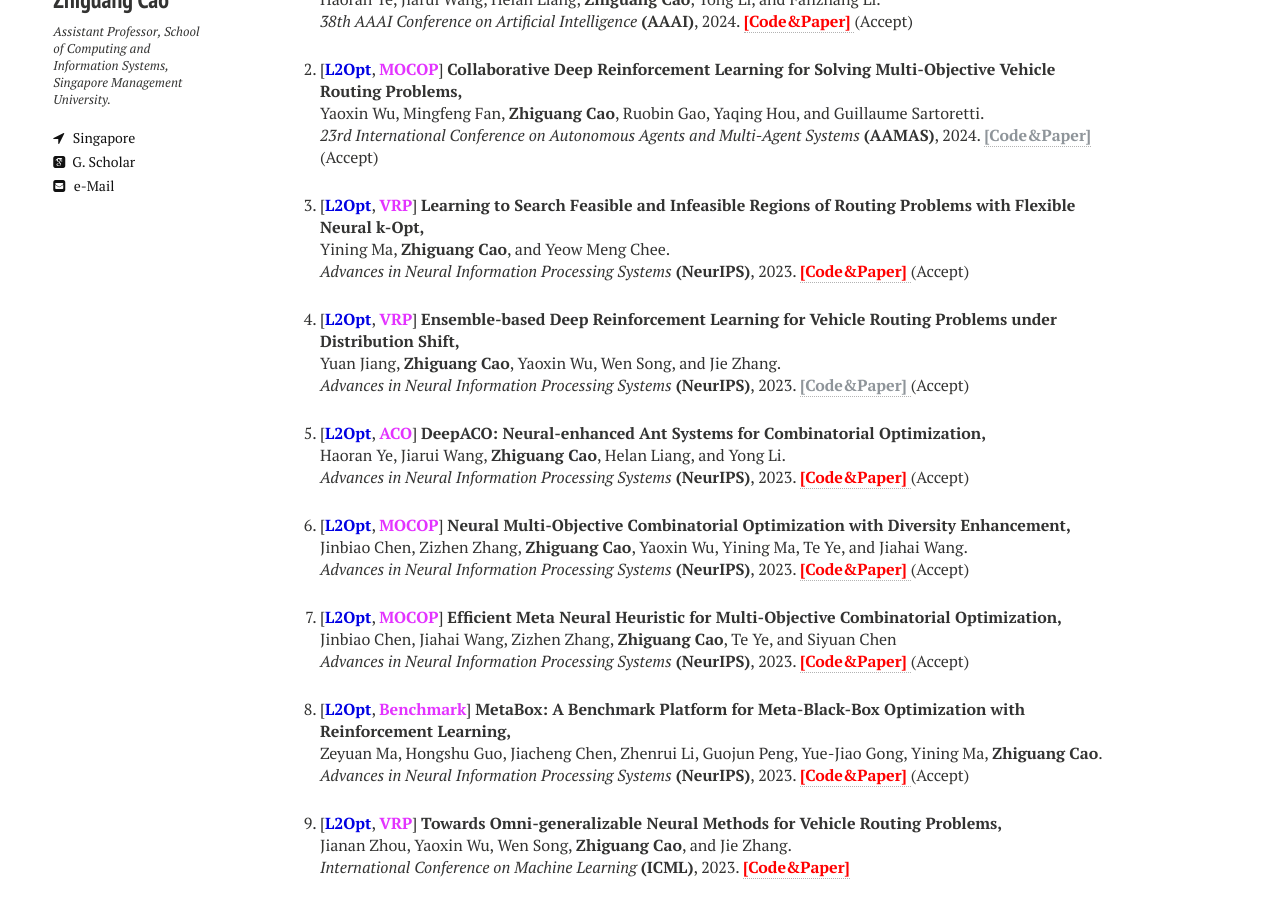
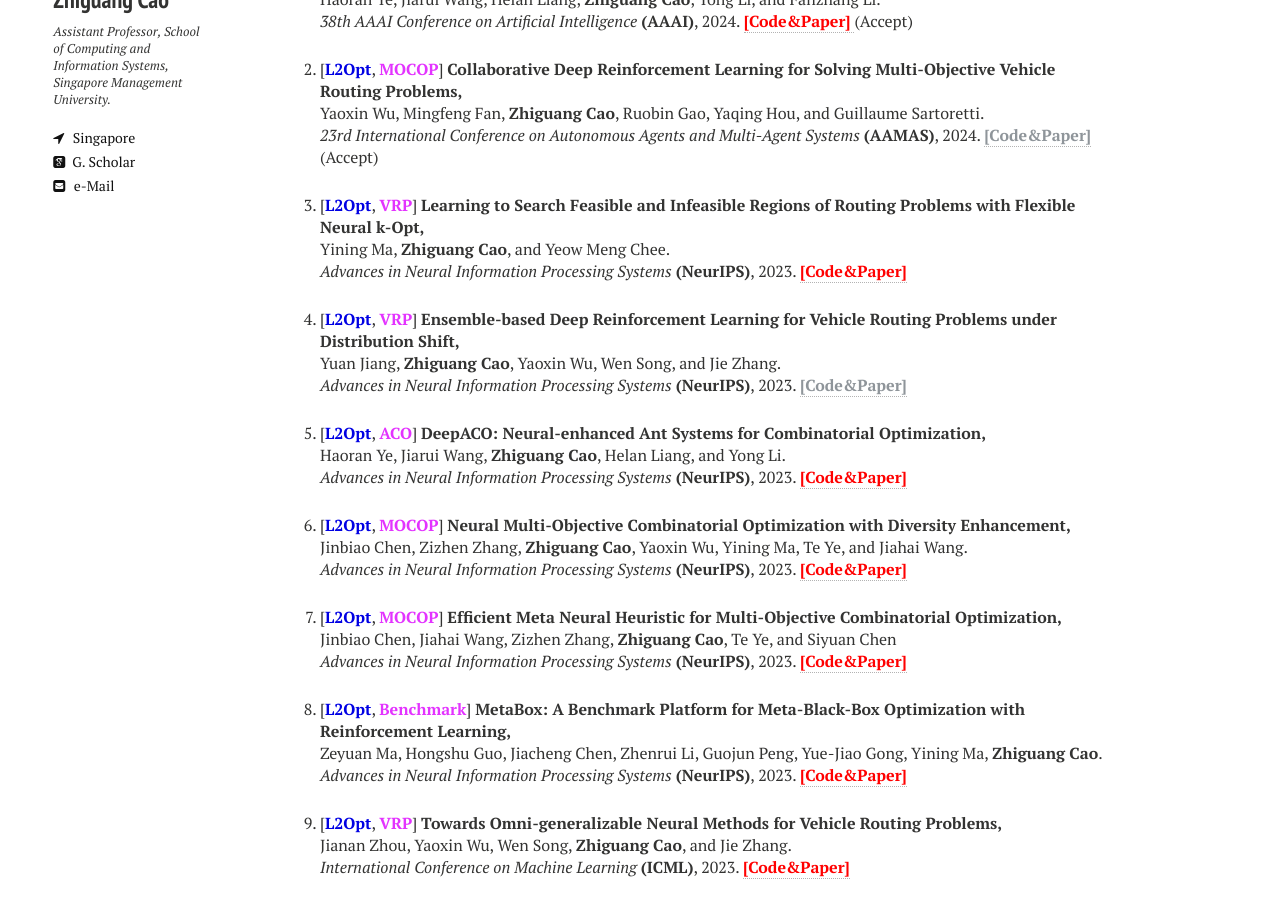
Before and after one commit to zhiguangcaosg/zhiguangcaosg.github.io, a Jekyll site: the page built from publications.md, in a window 1280 px wide and 900 px high, scrolled down 275 px. Built offline with Jekyll 4.4.1, drawn with Linux system fonts in a browser that asks for light colours; nearby versions of some CDN libraries.

Commit message:
Update publications.html

```diff
--- a/_layouts/publications.html
+++ b/_layouts/publications.html
@@ -111,7 +111,7 @@ div.bibtex pre { font-size: 75%; overflow: auto;  width: 100%; padding: 0em 0em;
 <p>
 [<font color="#0000E3"><b>L2Opt</b></font>, <font color="#E333FF"><b>VRP</b></font>] <b>Learning to Search Feasible and Infeasible Regions of Routing Problems with Flexible Neural k-Opt,</b>
 <br> Yining Ma,  <b>Zhiguang Cao</b>, and Yeow Meng Chee.<br>
-<i>Advances in Neural Information Processing Systems</i> <b>(NeurIPS)</b>, 2023. <a href="https://github.com/yining043/NeuOpt" target="_blank"> <font color="#FF0000"><b>[Code&Paper]</b> </font></a> (Accept)
+<i>Advances in Neural Information Processing Systems</i> <b>(NeurIPS)</b>, 2023. <a href="https://github.com/yining043/NeuOpt" target="_blank"> <font color="#FF0000"><b>[Code&Paper]</b> </font></a>
 </p>
 </li>
 
@@ -119,7 +119,7 @@ div.bibtex pre { font-size: 75%; overflow: auto;  width: 100%; padding: 0em 0em;
 <p>
 [<font color="#0000E3"><b>L2Opt</b></font>, <font color="#E333FF"><b>VRP</b></font>] <b>Ensemble-based Deep Reinforcement Learning for Vehicle Routing Problems under Distribution Shift,</b>
 <br> Yuan Jiang,  <b>Zhiguang Cao</b>, Yaoxin Wu, Wen Song, and Jie Zhang.<br>
-<i>Advances in Neural Information Processing Systems</i> <b>(NeurIPS)</b>, 2023. <a href="https://zhiguangcaosg.github.io/publications/"> <font color="#8F959A"><b>[Code&Paper]</b> </font></a> (Accept)
+<i>Advances in Neural Information Processing Systems</i> <b>(NeurIPS)</b>, 2023. <a href="https://zhiguangcaosg.github.io/publications/"> <font color="#8F959A"><b>[Code&Paper]</b> </font></a>
 </p>
 </li>
 
@@ -127,7 +127,7 @@ div.bibtex pre { font-size: 75%; overflow: auto;  width: 100%; padding: 0em 0em;
 <p>
 [<font color="#0000E3"><b>L2Opt</b></font>, <font color="#E333FF"><b>ACO</b></font>] <b>DeepACO: Neural-enhanced Ant Systems for Combinatorial Optimization,</b>
 <br> Haoran Ye, Jiarui Wang, <b>Zhiguang Cao</b>, Helan Liang, and Yong Li.<br>
-<i>Advances in Neural Information Processing Systems</i> <b>(NeurIPS)</b>, 2023. <a href="https://github.com/henry-yeh/DeepACO" target="_blank"> <font color="#FF0000"><b>[Code&Paper]</b> </font></a> (Accept)
+<i>Advances in Neural Information Processing Systems</i> <b>(NeurIPS)</b>, 2023. <a href="https://github.com/henry-yeh/DeepACO" target="_blank"> <font color="#FF0000"><b>[Code&Paper]</b> </font></a>
 </p>
 </li>
 
@@ -135,7 +135,7 @@ div.bibtex pre { font-size: 75%; overflow: auto;  width: 100%; padding: 0em 0em;
 <p>
 [<font color="#0000E3"><b>L2Opt</b></font>, <font color="#E333FF"><b>MOCOP</b></font>] <b>Neural Multi-Objective Combinatorial Optimization with Diversity Enhancement,</b>
 <br> Jinbiao Chen, Zizhen Zhang, <b>Zhiguang Cao</b>, Yaoxin Wu, Yining Ma, Te Ye, and Jiahai Wang.<br>
-<i>Advances in Neural Information Processing Systems</i> <b>(NeurIPS)</b>, 2023. <a href="https://github.com/bill-cjb/NHDE" target="_blank"> <font color="#FF0000"><b>[Code&Paper]</b> </font></a> (Accept)
+<i>Advances in Neural Information Processing Systems</i> <b>(NeurIPS)</b>, 2023. <a href="https://github.com/bill-cjb/NHDE" target="_blank"> <font color="#FF0000"><b>[Code&Paper]</b> </font></a>
 </p>
 </li>
 
@@ -143,7 +143,7 @@ div.bibtex pre { font-size: 75%; overflow: auto;  width: 100%; padding: 0em 0em;
 <p>
 [<font color="#0000E3"><b>L2Opt</b></font>, <font color="#E333FF"><b>MOCOP</b></font>] <b>Efficient Meta Neural Heuristic for Multi-Objective Combinatorial Optimization,</b>
 <br> Jinbiao Chen, Jiahai Wang, Zizhen Zhang,  <b>Zhiguang Cao</b>, Te Ye, and Siyuan Chen<br>
-<i>Advances in Neural Information Processing Systems</i> <b>(NeurIPS)</b>, 2023. <a href="https://github.com/bill-cjb/EMNH" target="_blank"> <font color="#FF0000"><b>[Code&Paper]</b> </font></a> (Accept)
+<i>Advances in Neural Information Processing Systems</i> <b>(NeurIPS)</b>, 2023. <a href="https://github.com/bill-cjb/EMNH" target="_blank"> <font color="#FF0000"><b>[Code&Paper]</b> </font></a>
 </p>
 </li>
 
@@ -152,7 +152,7 @@ div.bibtex pre { font-size: 75%; overflow: auto;  width: 100%; padding: 0em 0em;
 <p>
 [<font color="#0000E3"><b>L2Opt</b></font>, <font color="#E333FF"><b>Benchmark</b></font>] <b>MetaBox: A Benchmark Platform for Meta-Black-Box Optimization with Reinforcement Learning,</b>
 <br> Zeyuan Ma, Hongshu Guo, Jiacheng Chen, Zhenrui Li, Guojun Peng, Yue-Jiao Gong, Yining Ma, <b>Zhiguang Cao</b>.<br>
-<i>Advances in Neural Information Processing Systems</i> <b>(NeurIPS)</b>, 2023. <a href="https://github.com/GMC-DRL/MetaBox" target="_blank"> <font color="#FF0000"><b>[Code&Paper]</b> </font></a> (Accept)
+<i>Advances in Neural Information Processing Systems</i> <b>(NeurIPS)</b>, 2023. <a href="https://github.com/GMC-DRL/MetaBox" target="_blank"> <font color="#FF0000"><b>[Code&Paper]</b> </font></a>
 </p>
 </li>
 
```
